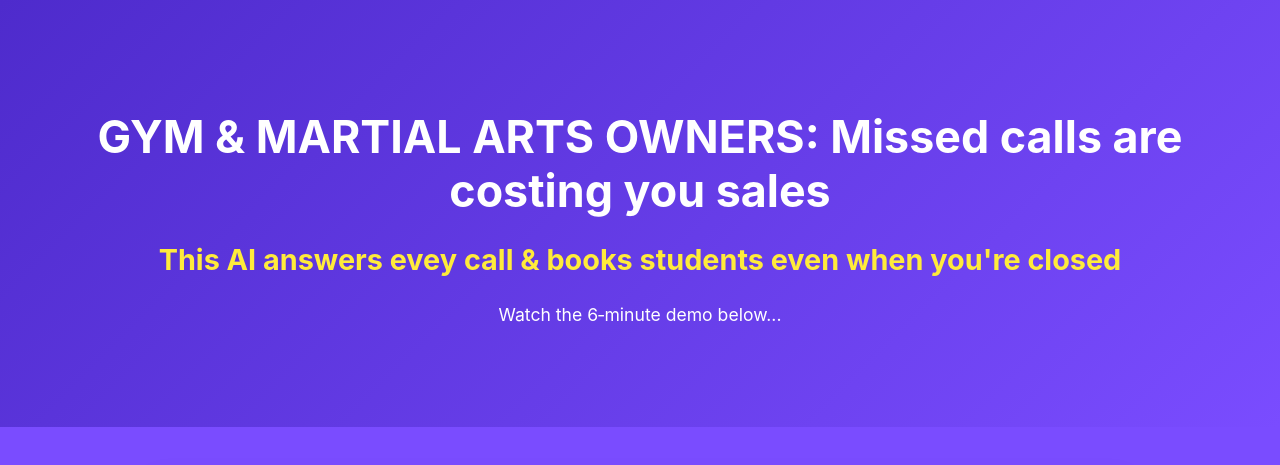
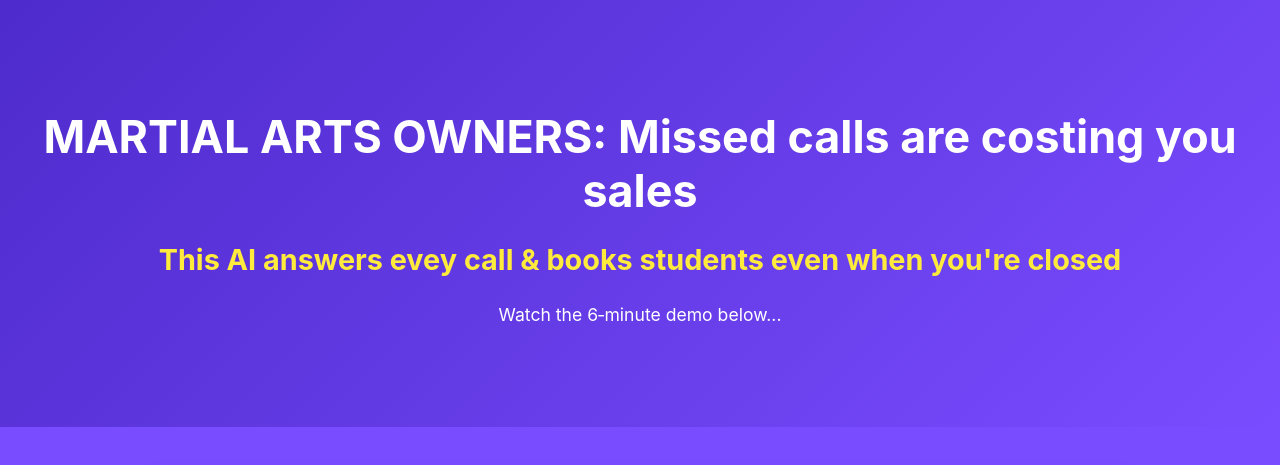
Before and after one commit to iammcgee/salestechaccelerator, a plain HTML site: page index.html in a window 1280 px wide. Shown: the top 465 px of the page. Drawn offline with Linux system fonts and the light colour scheme.

Commit message:
Update index.html

```diff
--- a/index.html
+++ b/index.html
@@ -130,7 +130,7 @@
 
 <body>
   <header>
-    <h1>GYM & MARTIAL ARTS OWNERS: Missed calls are costing you sales</h1>
+    <h1>MARTIAL ARTS OWNERS: Missed calls are costing you sales</h1>
     <h2>This AI answers evey call & books students even when you're closed</h2>
     <p>Watch the 6‑minute demo below...</p>
   </header>
```
